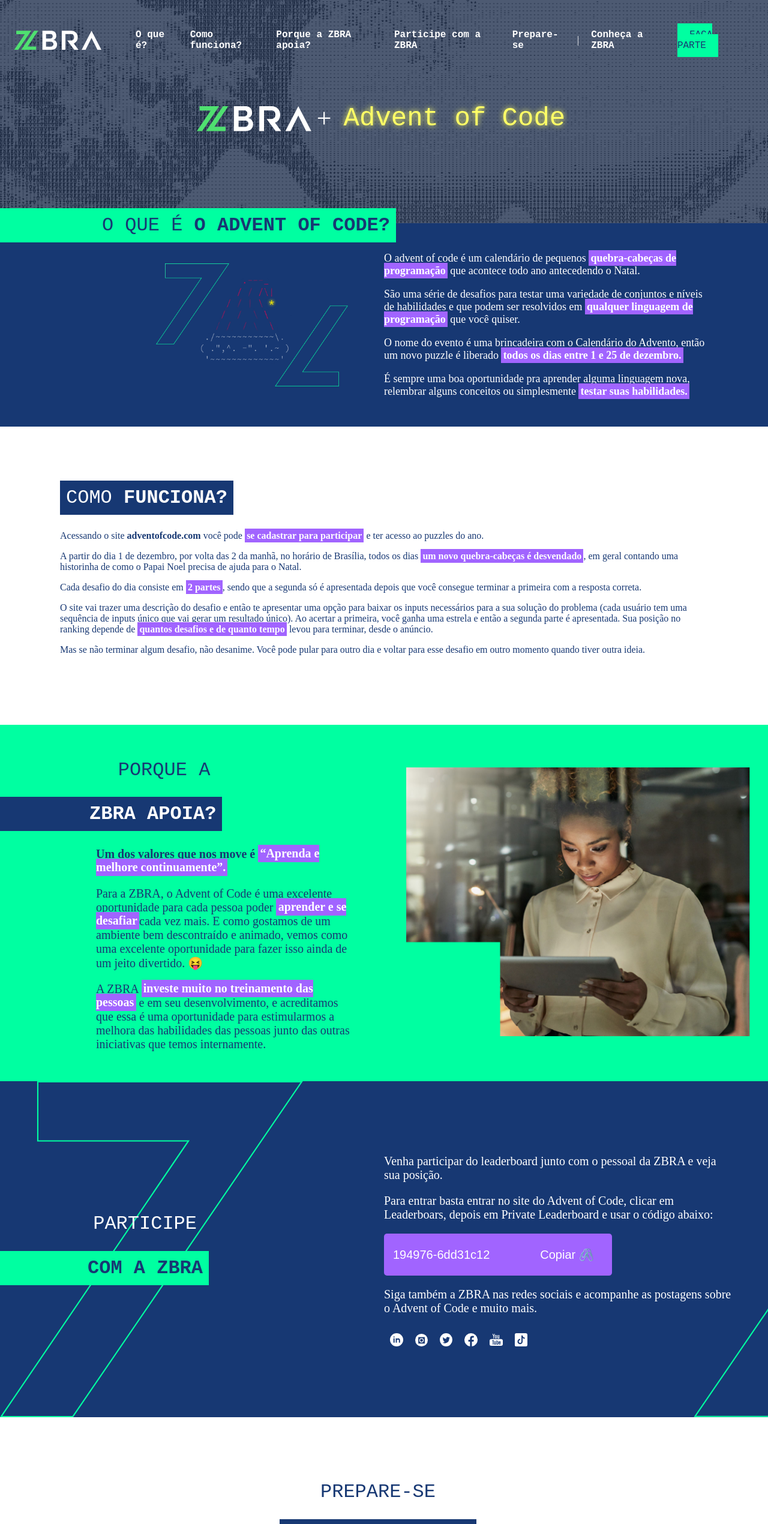
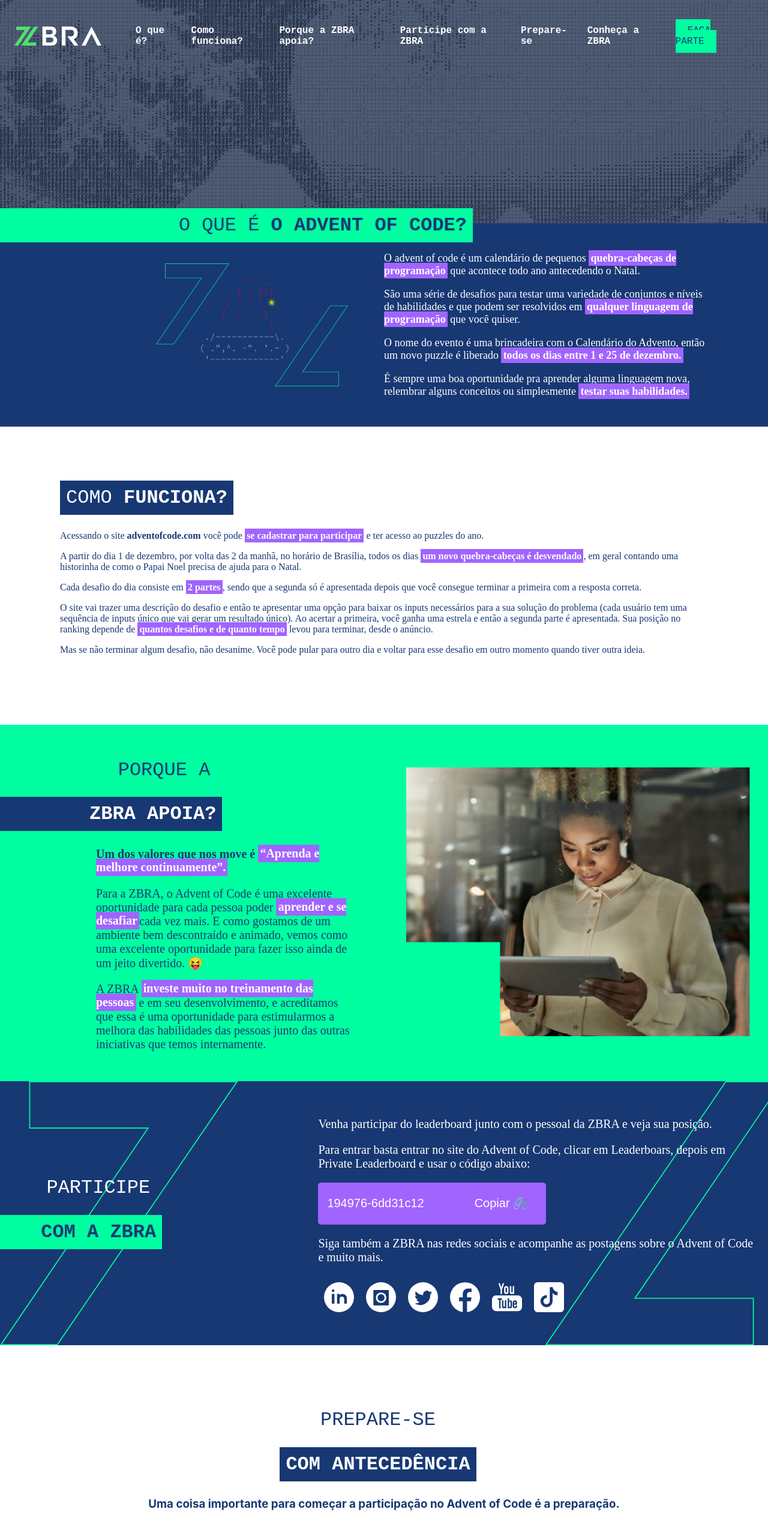
Before and after one commit to debora-rebelatto/advent-of-code, a JavaScript app: page / in a window 1280 px wide. Shown: the top 2540 px of the page at 60% size. Built offline with nearby package versions, Linux system fonts and the light colour scheme; the HTML template or start-up script is replaced by a standard one; a web font is replaced by a local one.

Commit message:
feat: menu

```diff
--- a/src/App.css
+++ b/src/App.css
@@ -24,6 +24,107 @@
   color: white;
 }
 
+li {
+  list-style: none;
+}
+
+.nav-menu {
+  display: none;
+}
+
+.nav-link {
+  transition: 0.3s ease-out;
+}
+
+.hamburger {
+  display: none;
+  cursor: pointer;
+}
+
+.bar {
+  display: block;
+  width: 25px;
+  height: 3px;
+  margin: 5px auto;
+  -webkit-transition: all 0.3s ease;
+  transition: all 0.3s ease;
+  background-color: white;
+}
+
+.web-menu{
+  display: flex;
+}
+
+@media(max-width: 1024px){
+  .hamburger{
+    display: block;
+  }
+
+  .hamburger.active .bar:nth-child(2){
+    opacity: 0;
+  }
+
+  .hamburger.active .bar:nth-child(1){
+    transform: translateY(8px) rotate(45deg);
+  }
+
+  .hamburger.active .bar:nth-child(3){
+    transform: translateY(-8px) rotate(-45deg);
+  }
+
+  .web-menu{
+    display: none;
+  }
+
+  .nav-menu{
+    display: flex;
+    position: fixed;
+    left: -130%;
+    top: 0;
+    gap: 0;
+    flex-direction: column;
+    background-color: #173873;
+    width: 100%;
+    height: 100%;
+    text-align: center;
+    transition: 0.3s;
+    z-index: 999;
+  }
+
+  .nav-item {
+    height: 10px;
+    margin: 16px 0;
+  }
+
+  .nav-menu.active{
+    left: 0;
+  }
+}
+
+.nav-menu > ul {
+  display: flex;
+  flex-direction: column;
+  align-items: flex-start;
+}
+
+.close-icon {
+  height: 30px;
+  width: 30px;
+}
+
+.header-mobile-menu {
+  display: flex;
+  justify-content: space-between;
+  align-content: center;
+  flex-direction: row;
+  align-items: center;
+  padding: 30px;
+}
+
+.social-media-menu {
+  padding: 30px;
+}
+
 .page-section {
   display: flex;
   flex-direction: row;
@@ -47,7 +148,7 @@
 @media (max-width: 768px) {
   .page-section {
     flex-direction: column;
-    align-items: flex-start;
+    align-items: center;
   }
 }
 
@@ -58,16 +159,19 @@
   align-content: center;
 }
 
-/* CONTENT MEIO GERALZÃO CRIA UMA COLUNA 50% DA TELA */
 .socialmedia{
   display: flex;
   flex-direction: row;
   align-items: center;
+  flex-wrap: wrap;
 }
 
-.socialmedia a {
+.socialmedia > a > img{
+  height: 50px;
+  width: 50px;
   padding: 10px;
 }
+
 
 /* HEADER DA PÁGINA E MENU */
 li {
@@ -102,12 +206,6 @@
 
 nav img {
   width: 160px;
-}
-
-.nav-menu {
-  display: flex;
-  justify-content: space-between;
-  align-items: center;
 }
 
 .header-menu {
@@ -234,13 +332,18 @@
   background-color: #173873;
   background-image: url(./assets/ZBRABackgound.svg);
   width: 100%;
-  height: 70vh;
   background-size: cover;
   background-repeat: no-repeat;
+  padding: 40px 0px;
 }
 
 #joinwithzbra p {
   color: white;
+}
+
+.joinwithzbra-content {
+  padding: 0 20px;
+  width: fit-content;
 }
 
 #joinwithzbra input[type="text"] {
@@ -348,13 +451,17 @@
   padding: 20px;
   margin: 10px;
 }
+
+.meet-zebra-content {
+  padding-left: 60px;
+}
 /* FIM */
 
 /* Footer */
 footer {
   background-color: #173873;
   color: white;
-  height: 50px;
+  height: 20vh;
   display: flex;
   justify-content: space-between;
   padding: 10px 50px 10px 50px;
@@ -368,7 +475,7 @@
   footer {
     background-color: #173873;
     flex-direction: column;
-    height: 20vh;
+    height: 30vh;
     display: flex;
     justify-content: center;
     align-items: center;
@@ -393,7 +500,7 @@
 .header-what-is-advent {
   position: absolute;
   top: 320px;
-  width: 50% !important;
+
 }
 
 .header-section {
@@ -410,7 +517,7 @@
     display: block;
     left: 0;
     text-align: end;
-    width: 100%;
+    width: 80%;
     padding-right: 10px;
   }
 }
@@ -430,6 +537,3 @@
 }
 
 /* FIM */
-.hamburger {
-
-}
--- a/src/App.js
+++ b/src/App.js
@@ -1,14 +1,11 @@
 import './App.css';
+import SocialMedia from './social-media';
+
 import logoZbra from './assets/ZBRA_Logo.svg';
 import womanzbra from './assets/womanzbra.png';
 import advent from './assets/advent.webp';
-import lock from './assets/icons/lock.svg';
-import iconfacebook from './assets/icons/Icone-Facebook.svg';
-import iconinstagram from './assets/icons/Icone-Instagram.svg';
-import iconlinkedin from './assets/icons/Icone-Linkedin.svg';
-import icontiktok from './assets/icons/Icone-Tiktok.svg';
-import icontwitter from './assets/icons/Icone-Twitter.svg';
-import iconyoutube from './assets/icons/Icone-Youtube.svg';
+import closeicon from './assets/icons/close-icon.svg';
+
 import card1 from './assets/card1.svg';
 import card2 from './assets/card2.svg';
 import card3 from './assets/card3.svg';
@@ -23,61 +20,85 @@
     navigator.clipboard.writeText(copyText.value);
   }
 
-  const openMenu = () => {
-    const hamburger = document.querySelector(".hamburger");
-    const navMenu = document.querySelector(".nav-menu");
-
-    hamburger.classList.toggle("active");
-    navMenu.classList.toggle("active");
-  }
+  const handleClick = () => {
+    document.querySelector(".nav-menu").classList.toggle("active");
+  };
 
   return (
-    <div>
+    <div className="App">
       <header>
-        <nav>
+        <div class="container">
+          <nav class="navbar">
             <img src={logoZbra} alt="logo zbra" />
-          <ul className="nav-menu">
-            <li className="nav-item">
-              <a href="#whatis"> O que é? </a>
-            </li>
-            <li className="nav-item">
-              <a href="#howitworks"> Como funciona? </a>
+            <ul class="web-menu">
+
+              <li>
+                <a href="#what-is-advent">O que é?</a>
               </li>
               <li>
+                <a href="#how-it-works">Como funciona?</a>
+              </li>
+              <li>
+                <a href="#whyzbrasupports">Porque a ZBRA apoia?</a>
+              </li>
+              <li>
+                <a href="#joinwithzbra">Participe com a ZBRA</a>
+              </li>
+              <li>
+                <a href="#getready">Prepare-se</a>
+              </li>
+              <li>
+                <a href="#meetzbra">Conheça a ZBRA</a>
+              </li>
+              <li>
+                <a href="#meetzbra" className="green-button">FAÇA PARTE</a>
+              </li>
+            </ul>
+
+            <div class="nav-menu">
+              <div className='header-mobile-menu'>
+                <img src={logoZbra} alt="logo zbra" />
+                <div class="close" onClick={handleClick}>
+                  <img src={closeicon} alt="close icon" className='close-icon' />
+                </div>
+              </div>
+              <ul>
+                <li className="nav-item" onClick={handleClick}>
+                  <a href="#what-is-advent"> O que é? </a>
+                </li>
+                <li className="nav-item" onClick={handleClick}>
+                  <a href="#how-it-works"> Como funciona? </a>
+                </li>
+                <li className="nav-item" onClick={handleClick}>
                   <a href="#whyzbrasupports"> Porque a ZBRA apoia? </a>
                 </li>
-            <li>
+                <li className="nav-item" onClick={handleClick}>
                   <a href="#joinwithzbra"> Participe com a ZBRA </a>
                 </li>
-            <li className="nav-item">
+                <li className="nav-item" onClick={handleClick}>
                   <a href="#getready"> Prepare-se </a>
                 </li>
-            <li>
-              <p> | </p>
-            </li>
-            <li className="nav-item">
+                <li className="nav-item" onClick={handleClick}>
                   <a href="#meetzbra"> Conheça a ZBRA</a>
                 </li>
-
-            <li className="nav-item">
+                <li className="nav-item" onClick={handleClick}>
                   <a href="#meetzbra" className="green-button"> FAÇA PARTE </a>
                 </li>
-
               </ul>
-          {/* <div className="hamburger" onClick={openMenu}>
-            <span className="bar">adsad</span>
-            <span className="bar"></span>
-            <span className="bar"></span>
-          </div> */}
+              <div class="social-media social-media-menu">
+                <SocialMedia />
+              </div>
+            </div>
+            <div class="hamburger" onClick={handleClick}>
+              <span class="bar"></span>
+              <span class="bar"></span>
+              <span class="bar"></span>
+            </div>
           </nav>
-
-        <div className='center-align zbraplusadvent'>
-          <img src={logoZbra} alt="logo zbra" />
-          <p> + </p>
-          <p className='adventofcode'>Advent of Code</p>
         </div>
       </header>
 
+      <div>
         <div id="what-is-advent" className='page-section center-align'>
           <h2 className='header-what-is-advent header-section highlight-green'> O QUE É <strong>O ADVENT OF CODE?</strong></h2>
           <div className="advent-content">
@@ -140,7 +161,6 @@
               <p>
                 <strong>Um dos valores que nos move é </strong> <span>“Aprenda e melhore continuamente”.</span>
               </p>
-
               <p>
                 Para a ZBRA, o Advent of Code é uma excelente oportunidade para
                 cada pessoa poder <span>aprender e se desafiar</span>
@@ -167,7 +187,7 @@
               <h2 className='highlight-green'><strong>COM A ZBRA</strong></h2>
             </div>
           </div>
-        <div class="advent-content">
+          <div class="advent-content joinwithzbra-content">
             <p>
               Venha participar do leaderboard junto com o pessoal da ZBRA e veja sua posição.
             </p>
@@ -182,26 +202,7 @@
               Siga também a ZBRA nas redes sociais e acompanhe as postagens sobre o Advent of Code e muito mais.
             </p>
 
-          <div className='socialmedia'>
-            <a href='https://br.linkedin.com/company/zbra-dev'>
-              <img src={iconlinkedin} alt="Linkedin"/>
-            </a>
-            <a href='https://www.instagram.com/zbra.dev/'>
-              <img src={iconinstagram} alt="Instagram"/>
-            </a>
-            <a href='https://twitter.com/zbra_dev'>
-              <img src={icontwitter} alt="Twitter"/>
-            </a>
-            <a href='https://pt-br.facebook.com/zbra.solucoes/'>
-              <img src={iconfacebook} alt="Facebook"/>
-            </a>
-            <a href='https://youtube.com'>
-              <img src={iconyoutube} alt="Youtube"/>
-            </a>
-            <a href='https://tiktok.com'>
-              <img src={icontiktok} alt="TikTok"/>
-            </a>
-          </div>
+            <SocialMedia />
           </div>
 
         </div>
@@ -247,7 +248,7 @@
               <h2 className='highlight-green'><strong>E CANDIDATE-SE</strong> </h2>
             </div>
           </div>
-        <div className='advent-content'>
+          <div className='advent-content meet-zebra-content'>
             <p>
               A ZBRA é uma empresa de desenvolvimento feita de dev para dev. Aqui nos preocupamos não só com a qualidade do seu código, mas também com a sua qualidade de vida.
             </p>
@@ -258,31 +259,12 @@
           </div>
         </div>
 
-      <footer className='page-section'>
+        <footer className='page-section center-align'>
           <img src={logoZbra} alt="logo zbra" />
           <p> DECIFRANDO O PRESENTE PARA CODIFICAR O FUTURO © ZBRA </p>
-        <div className='socialmedia'>
-          <a href='https://br.linkedin.com/company/zbra-dev'>
-            <img src={iconlinkedin} alt="Linkedin"/>
-          </a>
-          <a href='https://www.instagram.com/zbra.dev/'>
-            <img src={iconinstagram} alt="Instagram"/>
-          </a>
-          <a href='https://twitter.com/zbra_dev'>
-            <img src={icontwitter} alt="Twitter"/>
-          </a>
-          <a href='https://pt-br.facebook.com/zbra.solucoes/'>
-            <img src={iconfacebook} alt="Facebook"/>
-          </a>
-          <a href='https://youtube.com'>
-            <img src={iconyoutube} alt="Youtube"/>
-          </a>
-          <a href='https://tiktok.com'>
-            <img src={icontiktok} alt="TikTok"/>
-          </a>
+          <SocialMedia />
+        </footer>
       </div>
-      </footer>
-
     </div>
   );
 }
--- /dev/null
+++ b/src/social-media.js
@@ -0,0 +1,35 @@
+import './App.css';
+
+import iconfacebook from './assets/icons/Icone-Facebook.svg';
+import iconinstagram from './assets/icons/Icone-Instagram.svg';
+import iconlinkedin from './assets/icons/Icone-Linkedin.svg';
+import icontiktok from './assets/icons/Icone-Tiktok.svg';
+import icontwitter from './assets/icons/Icone-Twitter.svg';
+import iconyoutube from './assets/icons/Icone-Youtube.svg';
+
+const SocialMedia = () => {
+  return (
+    <div className='socialmedia'>
+      <a href='https://br.linkedin.com/company/zbra-dev'>
+        <img src={iconlinkedin} alt="Linkedin"/>
+      </a>
+      <a href='https://www.instagram.com/zbra.dev/'>
+        <img src={iconinstagram} alt="Instagram"/>
+      </a>
+      <a href='https://twitter.com/zbra_dev'>
+        <img src={icontwitter} alt="Twitter"/>
+      </a>
+      <a href='https://pt-br.facebook.com/zbra.solucoes/'>
+        <img src={iconfacebook} alt="Facebook"/>
+      </a>
+      <a href='https://youtube.com'>
+        <img src={iconyoutube} alt="Youtube"/>
+      </a>
+      <a href='https://tiktok.com'>
+        <img src={icontiktok} alt="TikTok"/>
+      </a>
+    </div>
+  )
+}
+
+export default SocialMedia;
```
Also changed, not shown: src/assets/icons/close-icon.svg (added), src/assets/icons/lock.svg (deleted). Lines whose indentation alone changed are shown as unchanged.
